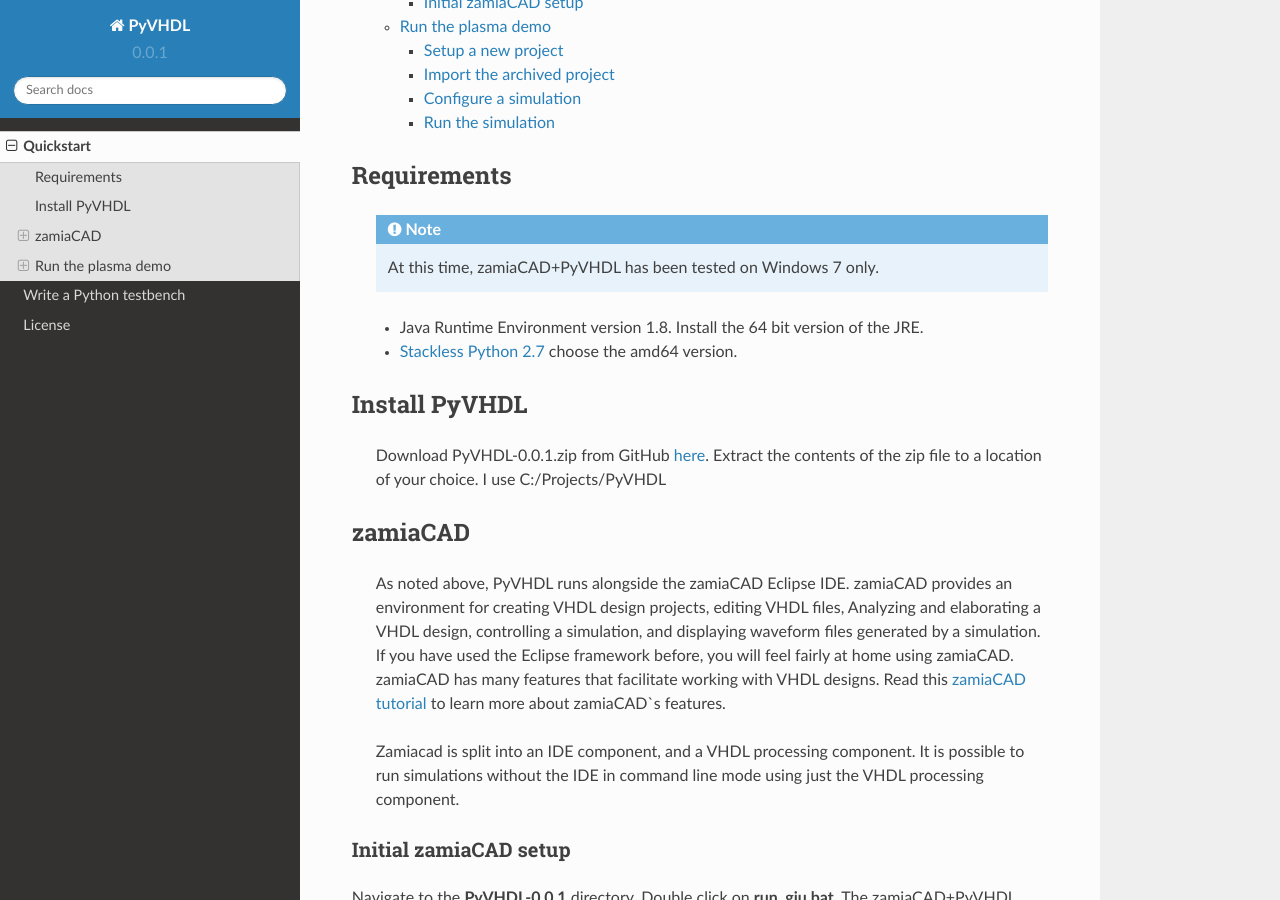
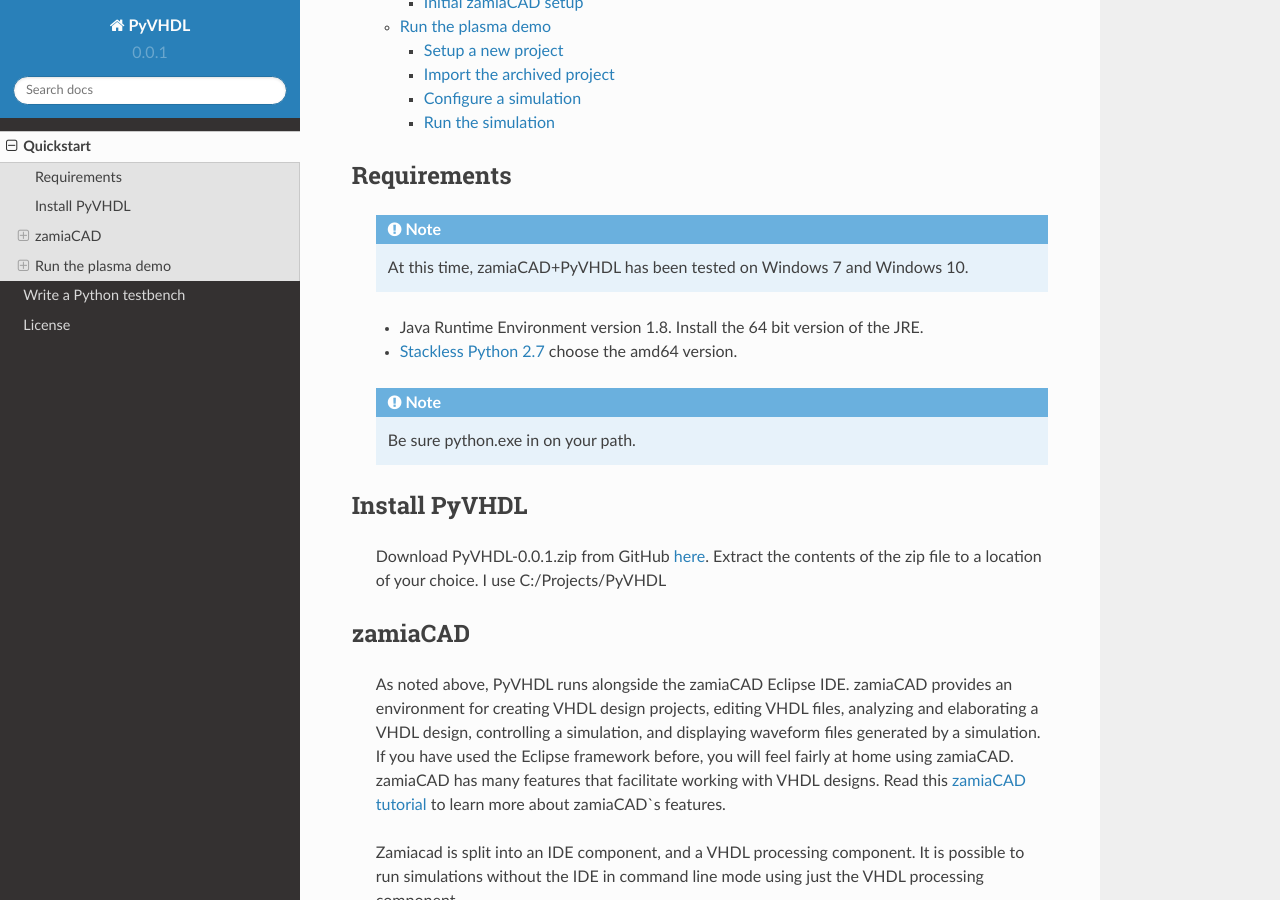
Before and after one commit to GeezerGeek/PyVHDL-Docs, a Sphinx documentation site: the page built from source/quickstart.rst, in a window 1280 px wide and 900 px high, scrolled down 301 px. Built offline with Sphinx 7.4.7 and the Read the Docs theme 2.0.0, drawn with Linux system fonts in a browser that asks for light colours.

Commit message:
Updated quickstart.rst with path note, and tested on Windows 10

```diff
--- a/source/quickstart.rst
+++ b/source/quickstart.rst
@@ -8,11 +8,13 @@
 ------------
 
 	.. Note::
-		At this time, zamiaCAD+PyVHDL has been tested on Windows 7 only.
+		At this time, zamiaCAD+PyVHDL has been tested on Windows 7 and Windows 10.
 
 	* Java Runtime Environment version 1.8. Install the 64 bit version of the JRE.
 
 	* `Stackless Python 2.7 <https://bitbucket.org/stackless-dev/stackless/wiki/Download>`_ choose the amd64 version.
+	.. note::
+		Be sure python.exe in on your path.
 
 Install PyVHDL
 --------------
@@ -23,7 +25,7 @@
 zamiaCAD
 --------
 
-	As noted above, PyVHDL runs alongside the zamiaCAD Eclipse IDE. zamiaCAD provides an environment for creating VHDL design projects, editing VHDL files, Analyzing and elaborating a VHDL design, controlling	a simulation, and displaying waveform files generated by a simulation. If you have used the Eclipse framework before, you will feel fairly at home using zamiaCAD. zamiaCAD has many features that facilitate working with VHDL designs. Read this `zamiaCAD tutorial <http://zamiacad.sourceforge.net/web/sites/default/files/zamiaCAD_0.10_tutorial.pdf>`_ to learn more about zamiaCAD`s features.
+	As noted above, PyVHDL runs alongside the zamiaCAD Eclipse IDE. zamiaCAD provides an environment for creating VHDL design projects, editing VHDL files, analyzing and elaborating a VHDL design, controlling	a simulation, and displaying waveform files generated by a simulation. If you have used the Eclipse framework before, you will feel fairly at home using zamiaCAD. zamiaCAD has many features that facilitate working with VHDL designs. Read this `zamiaCAD tutorial <http://zamiacad.sourceforge.net/web/sites/default/files/zamiaCAD_0.10_tutorial.pdf>`_ to learn more about zamiaCAD`s features.
 
 	Zamiacad is split into an IDE component, and a VHDL processing component. It is possible to run simulations without the IDE in command line mode using just the VHDL processing component.
 
```
